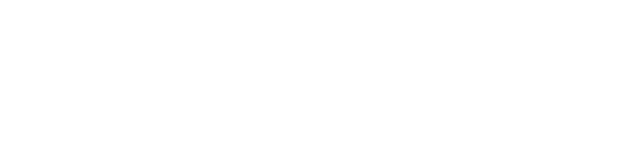
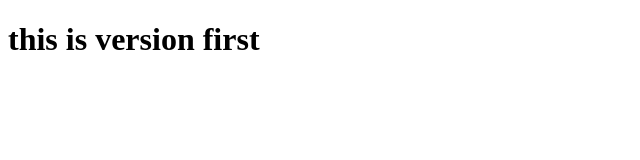
Before and after one commit to nikhilrawal/demotest, a plain HTML site: page index.html in a window 1280 px wide. Shown: the whole page, without its empty margins (0-640 px from the left). Drawn offline with Linux system fonts and the light colour scheme.

Commit message:
this is version 2

```diff
--- a/index.html
+++ b/index.html
@@ -8,7 +8,7 @@
 </head>
 
 <body>
-
+    <h1>this is version first</h1>
 </body>
 
 </html>
```
